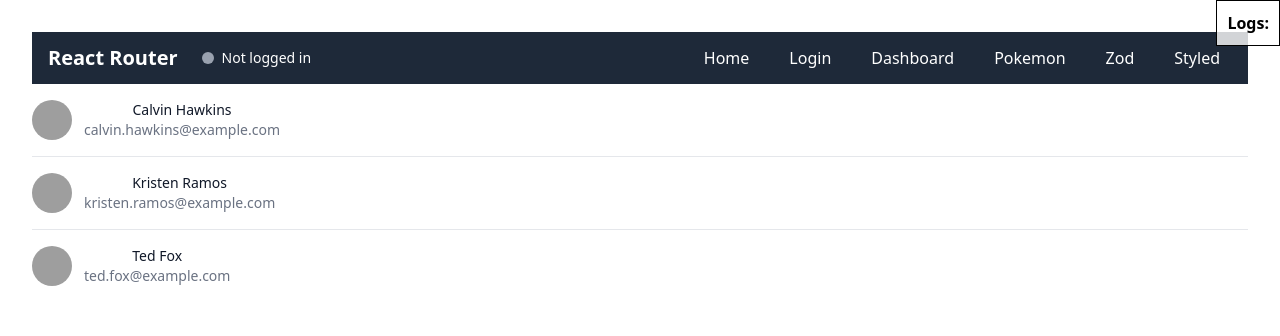
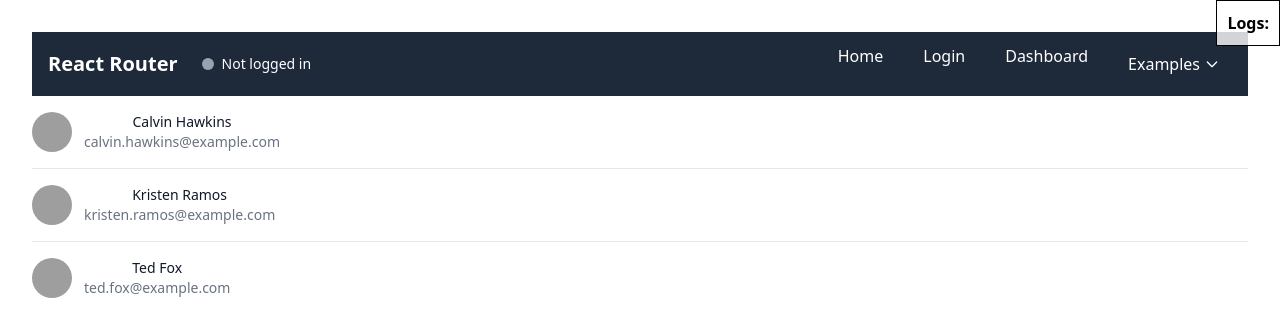
Before and after one commit to panachainy/template-react-vite-tailwind, a React (Vite) app: page / in a window 1280 px wide. Shown: the top 336 px of the page. Built offline with nearby package versions, Linux system fonts and the light colour scheme; grey boxes are pictures that could not be loaded.

Commit message:
mv example to sub-menu

```diff
--- a/src/core/Navbar.tsx
+++ b/src/core/Navbar.tsx
@@ -4,9 +4,14 @@ import { useState } from 'react'
 function Navbar() {
   const { userInfo, logout } = UseAuth()
   const [isMenuOpen, setIsMenuOpen] = useState(false)
+  const [isExamplesOpen, setIsExamplesOpen] = useState(false)
 
   const toggleMenu = () => {
     setIsMenuOpen(!isMenuOpen)
+  }
+
+  const toggleExamples = () => {
+    setIsExamplesOpen(!isExamplesOpen)
   }
 
   return (
@@ -28,7 +33,7 @@ function Navbar() {
 
         {/* Mobile menu button */}
         <button
-          type='button'
+          type="button"
           onClick={toggleMenu}
           className="inline-flex items-center rounded-lg p-2 text-gray-400 text-sm hover:bg-gray-700 focus:outline-none focus:ring-2 focus:ring-gray-600 sm:hidden"
         >
@@ -80,29 +85,49 @@ function Navbar() {
                 Dashboard
               </a>
             </li>
-            <li>
+            <li className="relative">
+              <button
+                type="button"
+                onClick={toggleExamples}
+                className="flex items-center rounded px-3 py-2 text-white hover:bg-gray-700"
+              >
+                Examples
+                <svg
+                  className={`ml-1 h-4 w-4 transform transition-transform ${isExamplesOpen ? 'rotate-180' : ''}`}
+                  fill="none"
+                  stroke="currentColor"
+                  viewBox="0 0 24 24"
+                >
+                  <path
+                    strokeLinecap="round"
+                    strokeLinejoin="round"
+                    strokeWidth={2}
+                    d="M19 9l-7 7-7-7"
+                  />
+                </svg>
+              </button>
+              {isExamplesOpen && (
+                <div className="absolute left-0 mt-2 w-48 rounded-md bg-gray-700 py-2 shadow-lg">
                   <a
                     href="/pokemon"
-                className="rounded px-3 py-2 text-white hover:bg-gray-700"
+                    className="block px-4 py-2 text-sm text-white hover:bg-gray-600"
                   >
                     Pokemon
                   </a>
-            </li>
-            <li>
                   <a
                     href="/zod"
-                className="rounded px-3 py-2 text-white hover:bg-gray-700"
+                    className="block px-4 py-2 text-sm text-white hover:bg-gray-600"
                   >
                     Zod
                   </a>
-            </li>
-            <li>
                   <a
                     href="/styled"
-                className="rounded px-3 py-2 text-white hover:bg-gray-700"
+                    className="block px-4 py-2 text-sm text-white hover:bg-gray-600"
                   >
                     Styled
                   </a>
+                </div>
+              )}
             </li>
           </ul>
 
@@ -157,28 +182,48 @@ function Navbar() {
               </a>
             </li>
             <li>
+              <button
+                type="button"
+                onClick={toggleExamples}
+                className="flex w-full items-center rounded px-3 py-2 text-white hover:bg-gray-700"
+              >
+                Examples
+                <svg
+                  className={`ml-1 h-4 w-4 transform transition-transform ${isExamplesOpen ? 'rotate-180' : ''}`}
+                  fill="none"
+                  stroke="currentColor"
+                  viewBox="0 0 24 24"
+                >
+                  <path
+                    strokeLinecap="round"
+                    strokeLinejoin="round"
+                    strokeWidth={2}
+                    d="M19 9l-7 7-7-7"
+                  />
+                </svg>
+              </button>
+              {isExamplesOpen && (
+                <div className="mt-2 ml-4 space-y-2">
                   <a
                     href="/pokemon"
                     className="block rounded px-3 py-2 text-white hover:bg-gray-700"
                   >
                     Pokemon
                   </a>
-            </li>
-            <li>
                   <a
                     href="/zod"
                     className="block rounded px-3 py-2 text-white hover:bg-gray-700"
                   >
                     Zod
                   </a>
-            </li>
-            <li>
                   <a
                     href="/styled"
                     className="block rounded px-3 py-2 text-white hover:bg-gray-700"
                   >
                     Styled
                   </a>
+                </div>
+              )}
             </li>
           </ul>
           {userInfo && (
```
Also changed, not shown: 2 other files (tests, documents, lock files or other folders). Lines whose indentation alone changed are shown as unchanged.
